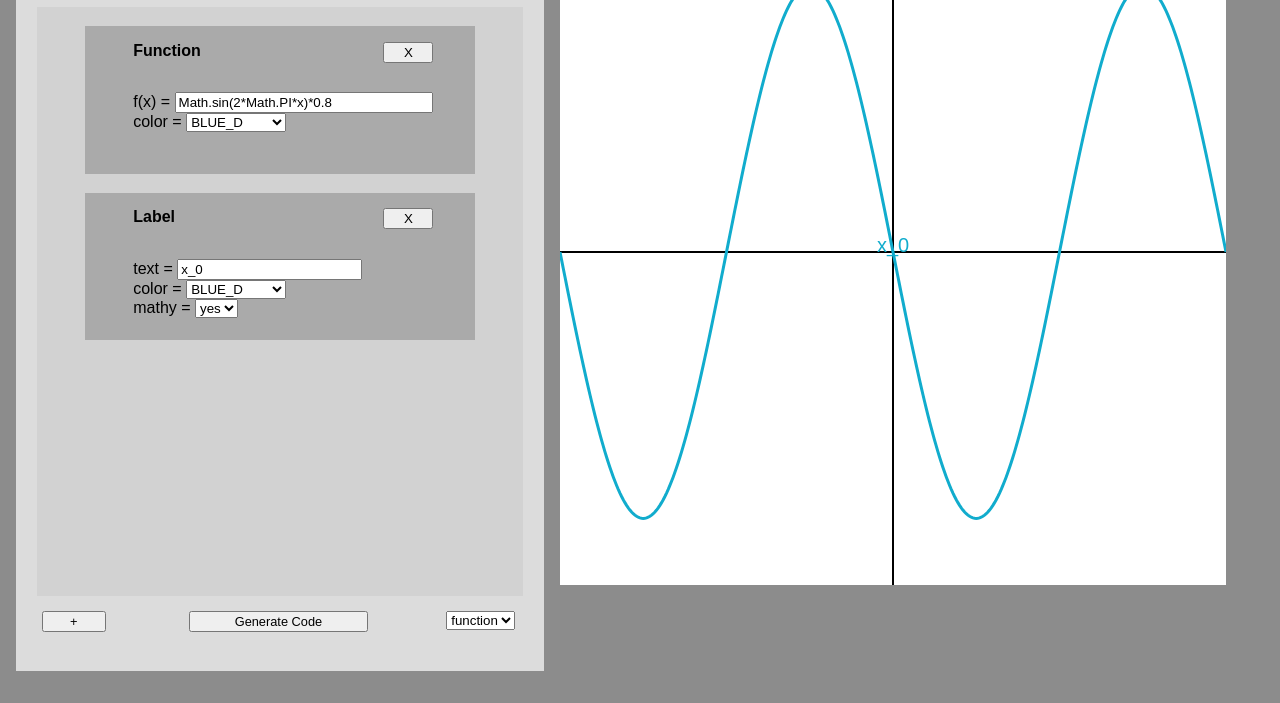
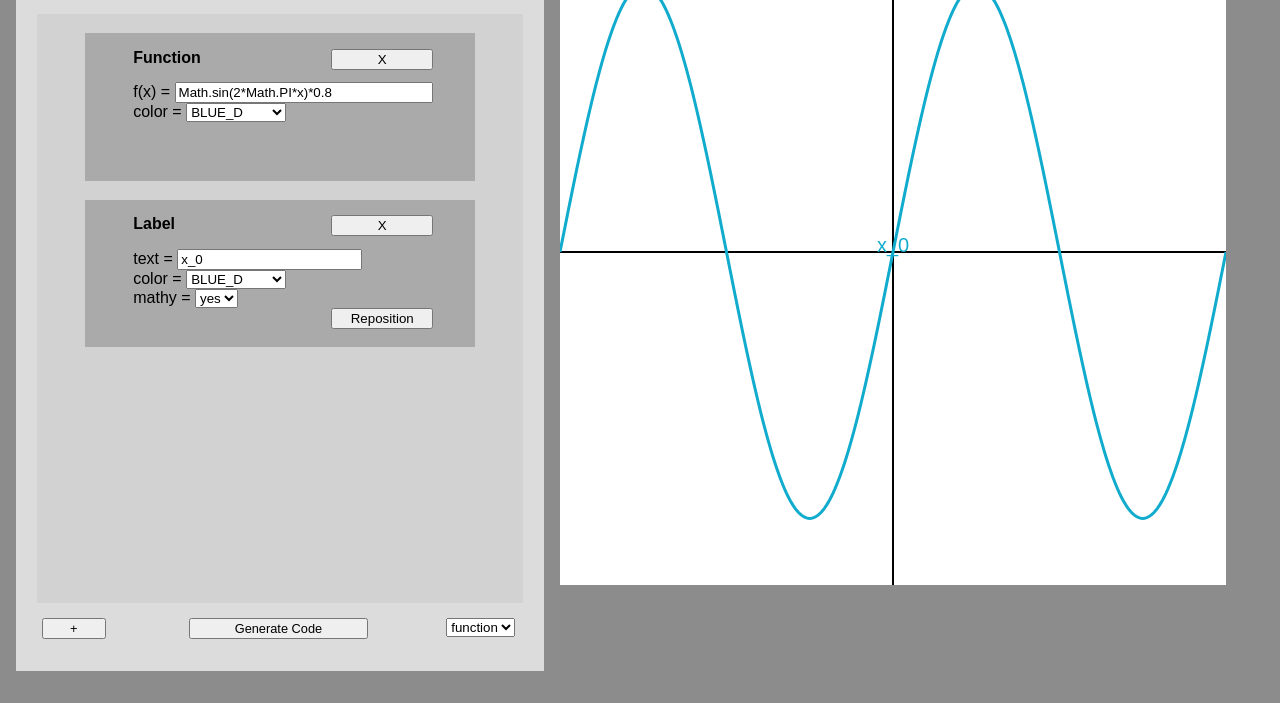
Before and after one commit to Arongil/Realtime2, a plain HTML site: page index.html in a window 1280 px wide. Shown: the part 97-800 px from the top of the page. Drawn offline with nearby package versions, Linux system fonts and the light colour scheme; some packages are replaced by stand-ins of ours.

Commit message:
Labels now movable.
The reposition button triggers a pointerlock which lets the user drag the label without changing the graph positioning underneath it.

```diff
--- a/equation.js
+++ b/equation.js
@@ -26,14 +26,14 @@ class Equation {
             // If the formula's invalid, wait until it's corrected.
             return;
         }
-        var x, prevF = this.f(-realtime.range[0][0]);
+        var x, prevF = this.f(realtime.range[0][0]);
         var x1, y1, x2, y2;
         var points = [];
         for (var i = 0, x; i <= this.steps; i++) {
             x = i / this.steps * realtime.xRange + realtime.range[0][0]
             points.push([
                 i/this.steps * WIDTH - HALFWIDTH,
-                realtime.transformY(-this.f(-x)) // -f(-x) accounts for how HTML5 canvas handles y-coordinates.
+                realtime.transformY(-this.f(x)) // f(x) accounts for how HTML5 canvas handles y-coordinates.
             ]);
         }
         path(points, {
--- a/index.html
+++ b/index.html
@@ -47,6 +47,7 @@
                                 <option value="yes">yes</option>
                                 <option value="no">no</option>
                             </select></li>
+                            <li class="reposition" onclick="workspace.reposition(1);"><button>Reposition</button></li>
                         </ul>
                     </div>
                 </div>
--- a/label.js
+++ b/label.js
@@ -6,6 +6,7 @@ class Label {
         this.text = text;
         this.color = color;
         this.latex = latex;
+        this.dragSpeed = 0.001;
     }
 
     update() {
@@ -22,7 +23,38 @@ class Label {
             fill: this.color
         });
         textSize(20);
-        text(this.text, realtime.transformX(this.position[0]), realtime.transformY(this.position[1]));
+        text(this.text, realtime.transformX(this.position[0]), realtime.transformY(-this.position[1]));
+    }
+
+    drag() {
+        this.position[0] += Mouse.dx * this.dragSpeed * realtime.xRange;
+        this.position[1] -= Mouse.dy * this.dragSpeed * realtime.yRange;
+    }
+
+    reposition() {
+        var canvas = document.getElementById("canvas");
+        var havePointerLock = "pointerLockElement" in document || "mozPointerLockElement" in document || "webkitPointerLockElement" in document;
+        if (havePointerLock) {
+            canvas.requestPointerLock = canvas.requestPointerLock || canvas.mozRequestPointerLock || canvas.webkitRequestPointerLock;
+            canvas.exitPointerLock = canvas.exitPointerLock || canvas.mozExitPointerLock || canvas.webkitExitPointerLock;
+            var drag = this.drag.bind(this);
+            if (!(canvas === document.pointerLockElement || canvas === document.mozPointerLockElement || canvas === document.webkitPointerLockElement)) {
+                canvas.requestPointerLock();
+                document.addEventListener("mousemove", mousemove, false);
+                document.addEventListener("mousemove", drag, false);
+                realtime.init();
+                realtime.takeInput = false;
+            } else {
+                // document.exitPointerLock();
+            }
+            document.addEventListener("pointerlockchange", function() {
+                if (!(canvas === document.pointerLockElement || canvas === document.mozPointerLockElement || canvas === document.webkitPointerLockElement)) {
+                    document.removeEventListener("mousemove", mousemove, false);
+                    document.removeEventListener("mousemove", drag, false);
+                    realtime.active = false;
+                }
+            }.bind(this), false);
+        }
     }
 
     generateCode() {
--- a/realtime.js
+++ b/realtime.js
@@ -5,9 +5,10 @@ class Realtime {
         this.center = [0, 0];
         this.xRange = 1;
         this.yRange = 1;
-        this.scrollSpeed = 0.005;
+        this.scrollSpeed = 0.002;
         this.zoomSpeed = 0.01;
         this.active = false;
+        this.takeInput = true;
     }
 
     transformX(x) {
@@ -26,6 +27,7 @@ class Realtime {
             workspace.objs[i].update();
         }
         this.active = true;
+        this.takeInput = true;
     }
 
     graph() {
@@ -52,12 +54,10 @@ class Realtime {
 
     input() {
         // Scroll / pan
-        var xSpeed = (this.range[0][1] - this.range[0][0])/2,
-            ySpeed= (this.range[1][1] - this.range[1][0])/2;
-        this.range[0][0] += Mouse.dx * this.scrollSpeed * xSpeed;
-        this.range[0][1] += Mouse.dx * this.scrollSpeed * xSpeed;
-        this.range[1][0] -= Mouse.dy * this.scrollSpeed * ySpeed;
-        this.range[1][1] -= Mouse.dy * this.scrollSpeed * ySpeed;
+        this.range[0][0] += Mouse.dx * this.scrollSpeed * this.xRange;
+        this.range[0][1] += Mouse.dx * this.scrollSpeed * this.xRange;
+        this.range[1][0] -= Mouse.dy * this.scrollSpeed * this.yRange;
+        this.range[1][1] -= Mouse.dy * this.scrollSpeed * this.yRange;
         Mouse.dx = 0;
         Mouse.dy = 0;
         // Zoom
@@ -87,7 +87,9 @@ class Realtime {
         if (!this.active) {
             return;
         }
-        this.input();
+        if (this.takeInput) {
+            this.input();
+        }
         this.graph();
     }
 
--- a/style.css
+++ b/style.css
@@ -33,6 +33,7 @@ canvas {
 
 #title {
     width: 90%;
+    height: 6%;
     margin-left: auto;
     margin-right: auto;
 }
@@ -55,8 +56,7 @@ canvas {
 }
 
 .obj-header {
-    overflow: hidden;
-    height: 24%;
+    height: 12%;
     padding: 2%;
     font-size: 1em;
 }
@@ -74,7 +74,7 @@ canvas {
     float: right;
     margin-right: 10%;
     list-style: none;
-    width: 15%;
+    width: 8vw;
 }
 
 .obj-delete button {
@@ -105,6 +105,13 @@ canvas {
 
 .function input {
     width: 75%;
+}
+
+.reposition button {
+    width: 8vw;
+    float: right;
+    margin-right: 10%;
+    text-align: center;
 }
 
 #add-objs {
--- a/workspace.js
+++ b/workspace.js
@@ -27,9 +27,19 @@ class Workspace {
         }
     }
 
+    reposition(id) {
+        for (var i = 0; i < this.objs.length; i++) {
+            if (this.objs[i].id === id) {
+                this.objs[i].reposition();
+                return;
+            }
+        }
+    }
+
     generateCode() {
         var graphCode = "";
         for (var i = 0; i < this.objs.length; i++) {
+            this.objs[i].update();
             graphCode += this.objs[i].generateCode();
             if (i < this.objs.length - 1) {
                 graphCode += "\n\n";
@@ -113,7 +123,7 @@ function getObj(type) {
     if (type === "function") {
         return new Equation();
     } else if (type === "label") {
-        return new Label();
+        return new Label(realtime.center);
     }
 }
 
@@ -137,7 +147,28 @@ function createHTML(type, obj) {
             </div>
         `;
     } else if (type === "label") {
-        return new Label();
+        return `
+            <div class="obj-header">
+                <ul>
+                    <li class="obj-title"><strong>Label</strong></li>
+                    <li class="obj-delete" onclick="workspace.remove(` + obj.id + `);"><button>X</button></li>
+                </ul>
+            </div>
+            <div class="obj-body">
+                <ul>
+                    <li class="text">text = <input id="text` + obj.id + `" value="x_0"></input></li>
+                    <li class="color">color = <select id="color` + obj.id + `">
+                        <option value="BLUE_D">BLUE_D</option>
+                        <option value="MAROON_D">MAROON_D</option>
+                    </select></li>
+                    <li class="mathy">mathy = <select id="mathy` + obj.id + `">
+                        <option value="yes">yes</option>
+                        <option value="no">no</option>
+                    </select></li>
+                    <li class="reposition" onclick="workspace.reposition(` + obj.id + `);"><button>Reposition</button></li>
+                </ul>
+            </div>
+        `;
     }
 }
 
```
